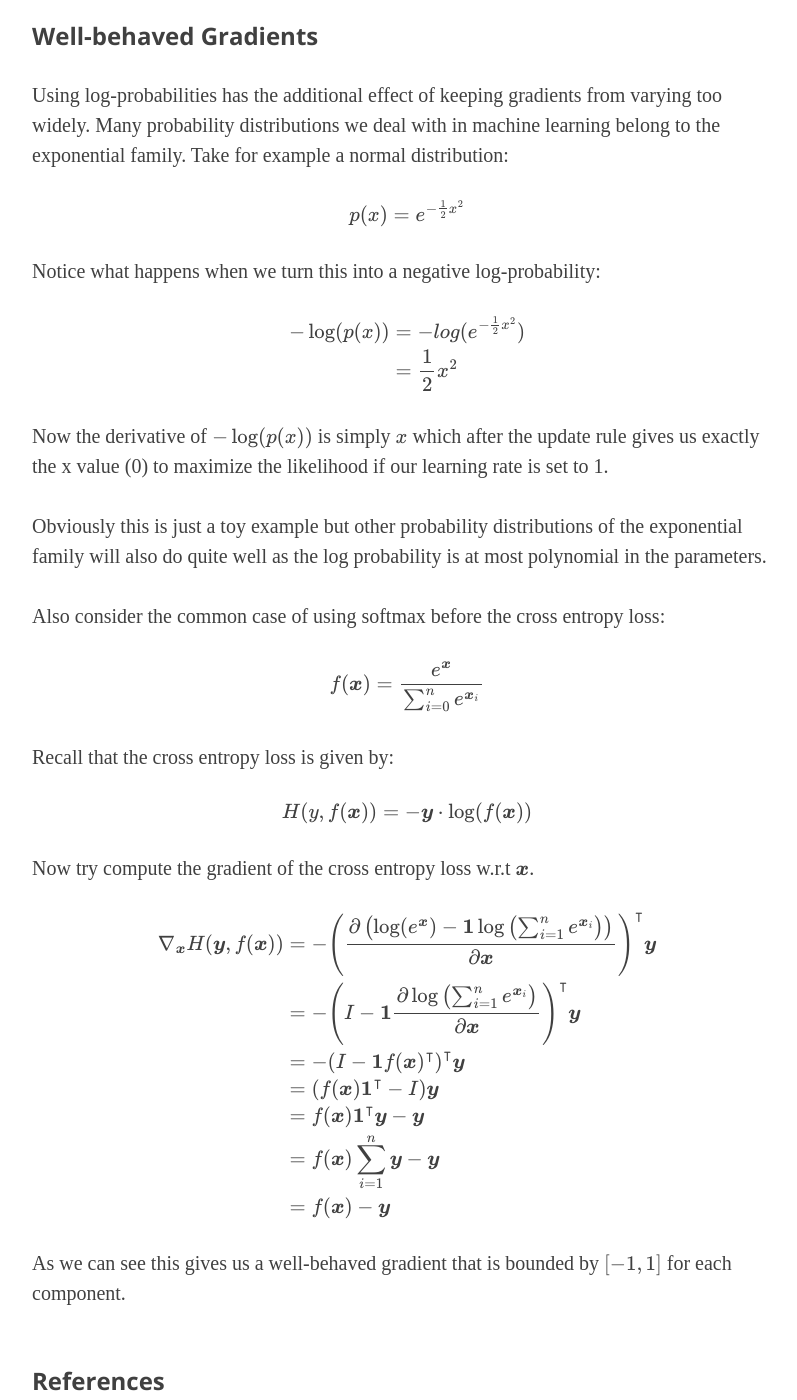
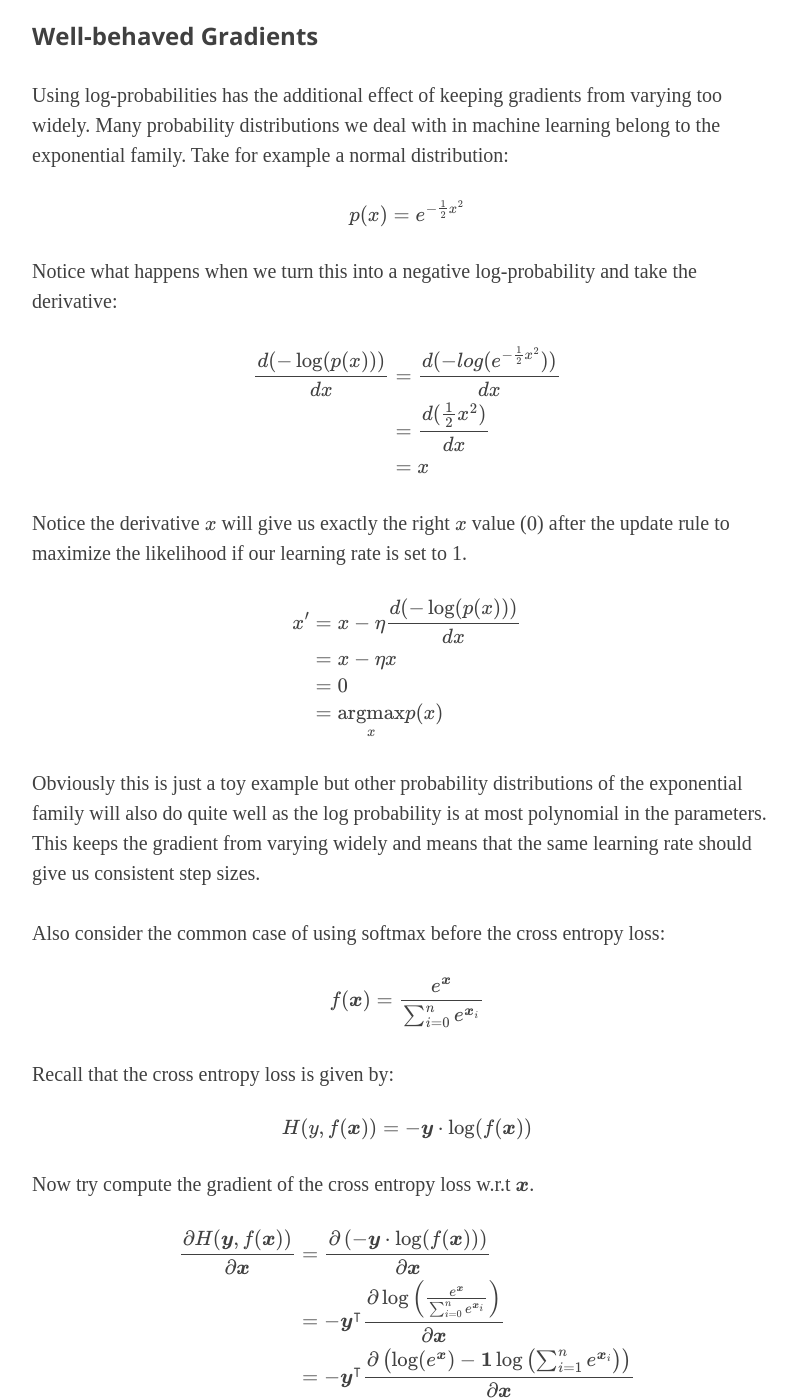
Before and after one commit to kobejean/kobejean.github.io, a Jekyll site: the page built from _posts/2019-07-22-cross-entropy-loss.md, in a window 1280 px wide and 1400 px high, scrolled down 3203 px. Shown: the whole window, without its empty margins (233-1030 px from the left). Built offline with Jekyll 4.4.1, drawn with Linux system fonts in a browser that asks for light colours; nearby versions of some CDN libraries; formulas are drawn with MathJax 3; some of the changed text lies outside the part shown.

Commit message:
Update 2019-07-22-cross-entropy-loss.md

```diff
--- a/_posts/2019-07-22-cross-entropy-loss.md
+++ b/_posts/2019-07-22-cross-entropy-loss.md
@@ -101,7 +101,7 @@ $$
 \L(\theta | \D) = \prod_{(\x,\y) \in \D} P(\x,\y | \theta)
 $$
 
-This pi product becomes very tiny. Consider the case where each probability is around 0.01 (e.g trying to predict a class over 100 classes) and we are using a batch size of 128. The joint probability would be around $$1 \times 10^{-256}$$ which is well beyond low enough to cause arithmetic underflow in most cases.
+This pi product becomes very tiny. Consider the case where each probability is around 0.01 (e.g trying to predict a class over 100 classes) and we are using a batch size of 128. The joint probability would be around $$1 \times 10^{-256}$$ which is definitely low enough to cause arithmetic underflow.
 
 However this issue can be avoided with log probabilities because by the product rule of logarithms, we can turn the pi product of probabilities inside the logarithm into a sum of logarithms:
 
@@ -119,18 +119,28 @@ $$
 p(x) = e^{-\frac{1}{2} x^2}
 $$
 
-Notice what happens when we turn this into a negative log-probability:
+Notice what happens when we turn this into a negative log-probability and take the derivative:
 
 $$
 \begin{align}
-  -\log(p(x)) &= -log(e^{-\frac{1}{2} x^2}) \\
-  &= \frac{1}{2} x^2 \\
+  \derivativeWrt{(-\log(p(x)))}{x} &= \derivativeWrt{(-log(e^{-\frac{1}{2} x^2}))}{x} \\
+  &= \derivativeWrt{(\frac{1}{2} x^2)}{x} \\
+  &= x \\
 \end{align}
 $$
 
-Now the derivative of $$-\log(p(x))$$ is simply $$x$$ which after the update rule gives us exactly the x value (0) to maximize the likelihood if our learning rate is set to 1.
+Notice the derivative $$x$$ will give us exactly the right $$x$$ value ($$0$$) after the update rule to maximize the likelihood if our learning rate is set to 1.
 
-Obviously this is just a toy example but other probability distributions of the exponential family will also do quite well as the log probability is at most polynomial in the parameters.
+$$
+\begin{align}
+  x' &= x - \eta \derivativeWrt{(-\log(p(x)))}{x} \\
+  &= x - \eta x \\
+  &= 0 \\
+  &= \argmax_x p(x) \\
+\end{align}
+$$
+
+Obviously this is just a toy example but other probability distributions of the exponential family will also do quite well as the log probability is at most polynomial in the parameters. This keeps the gradient from varying widely and means that the same learning rate should give us consistent step sizes.
 
 Also consider the common case of using softmax before the cross entropy loss:
 
@@ -148,12 +158,15 @@ Now try compute the gradient of the cross entropy loss w.r.t $$\x$$.
 
 $$
 \begin{align}
-  \gradWrt{H(\y, f(\x))}{\x} &= -\left(\partialD{\left( \log(e^{\x}) - \vect{1}\log\left(\sum_{i=1}^{n}e^{\x_i}\right) \right)}{\x}\right)^\intercal\y \\
-  &= -\left( I - \vect{1}\partialD{\log\left(\sum_{i=1}^{n}e^{\x_i}\right)}{\x} \right)^\intercal\y \\
-  &= -\left( I - \vect{1}f(\x)^\intercal \right)^\intercal\y \\
+  \partialD{H(\y, f(\x))}{\x} &= \partialD{\left( -\y\cdot\log(f(\x)) \right)}{\x} \\
+  &= -\y^\intercal \partialD{\log\left(\frac{e^\x}{\sum_{i=0}^{n}e^{\x_i}}\right)}{\x} \\
+  &= -\y^\intercal \partialD{\left( \log(e^\x) - \vect{1}\log\left(\sum_{i=1}^{n}e^{\x_i}\right) \right)}{\x} \\
+  &= -\y^\intercal \left( I - \vect{1}\partialD{\log\left(\sum_{i=1}^{n}e^{\x_i}\right)}{\x} \right) \\
+  &= -\y^\intercal \left( I - \vect{1} \left(\frac{e^\x}{\sum_{i=1}^{n}e^{\x_i}} \right)^\intercal \right)  \\
+  &= -\y^\intercal \left( I - \vect{1}f(\x)^\intercal \right)  \\
   &= \left(f(\x)\vect{1}^\intercal - I \right)\y \\
   &= f(\x)\vect{1}^\intercal\y - \y \\
-  &= f(\x)\sum_{i=1}^{n}\y - \y \\
+  &= f(\x)\sum_{i=1}^{n}\y_i - \y \\
   &= f(\x) - \y \\
 \end{align}
 $$
```
Also changed, not shown: other parts of _posts/2019-07-22-cross-entropy-loss.md (+1 -1 lines).
